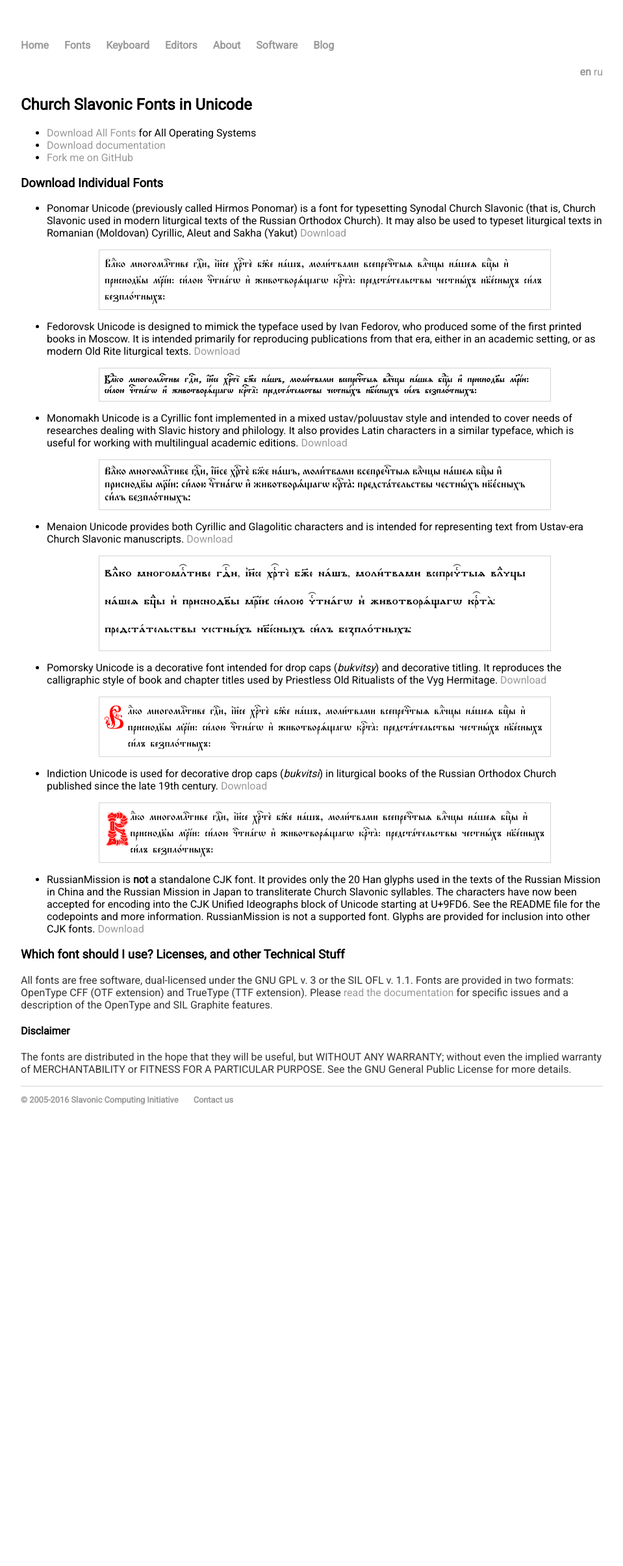
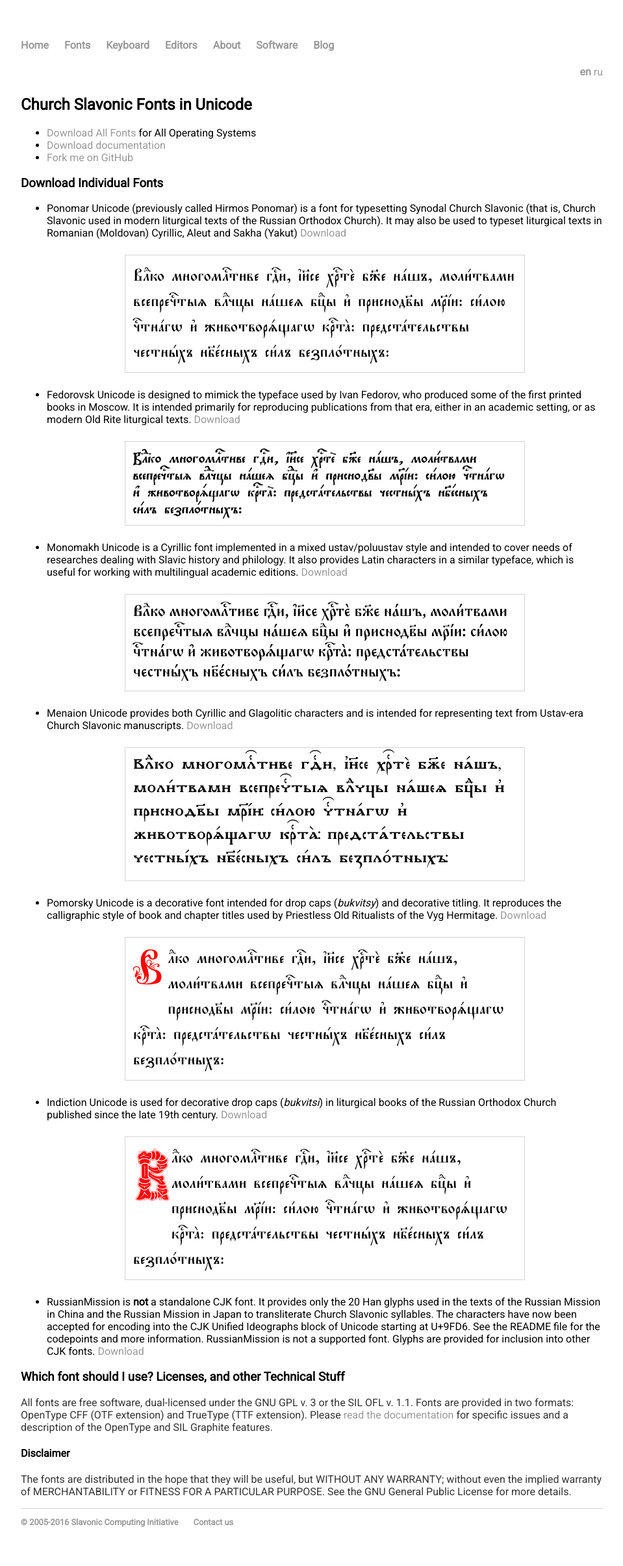
Before and after one commit to slavonic/slavonic.github.io, a Jekyll site: the page built from fonts.md, in a window 1280 px wide. Shown: the whole page at 65% size, without its empty margins (160-1119 px from the left). Built offline with Jekyll 4.4.1, drawn with Linux system fonts in a browser that asks for light colours; our own code applies the rules of GitHub Pages for plain Markdown files; before the commit the page ends 1760 px from its top, so only the background shows below that.

Commit message:
Update fonts.css

```diff
--- a/css/fonts.css
+++ b/css/fonts.css
@@ -62,6 +62,7 @@
 
 .menaion {
   font-family: 'Menaion Unicode';
+  line-height: 1.5em;
 }
 
 .monomakh {
@@ -89,4 +90,5 @@
   margin: 1em 5em 1em 5em;
   padding: 0.5em;
   border: 1pt solid lightgrey;
+  font-size: 1.5em;
 }
```
